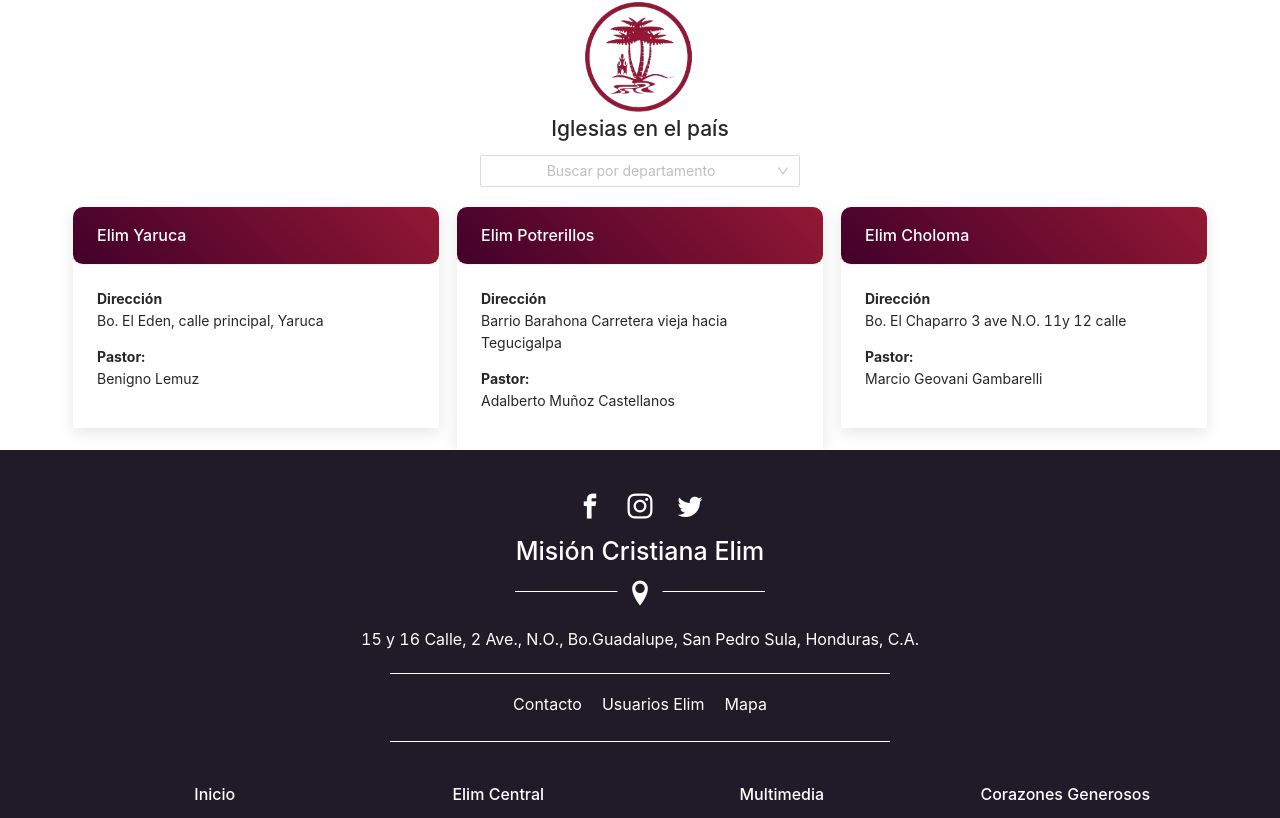
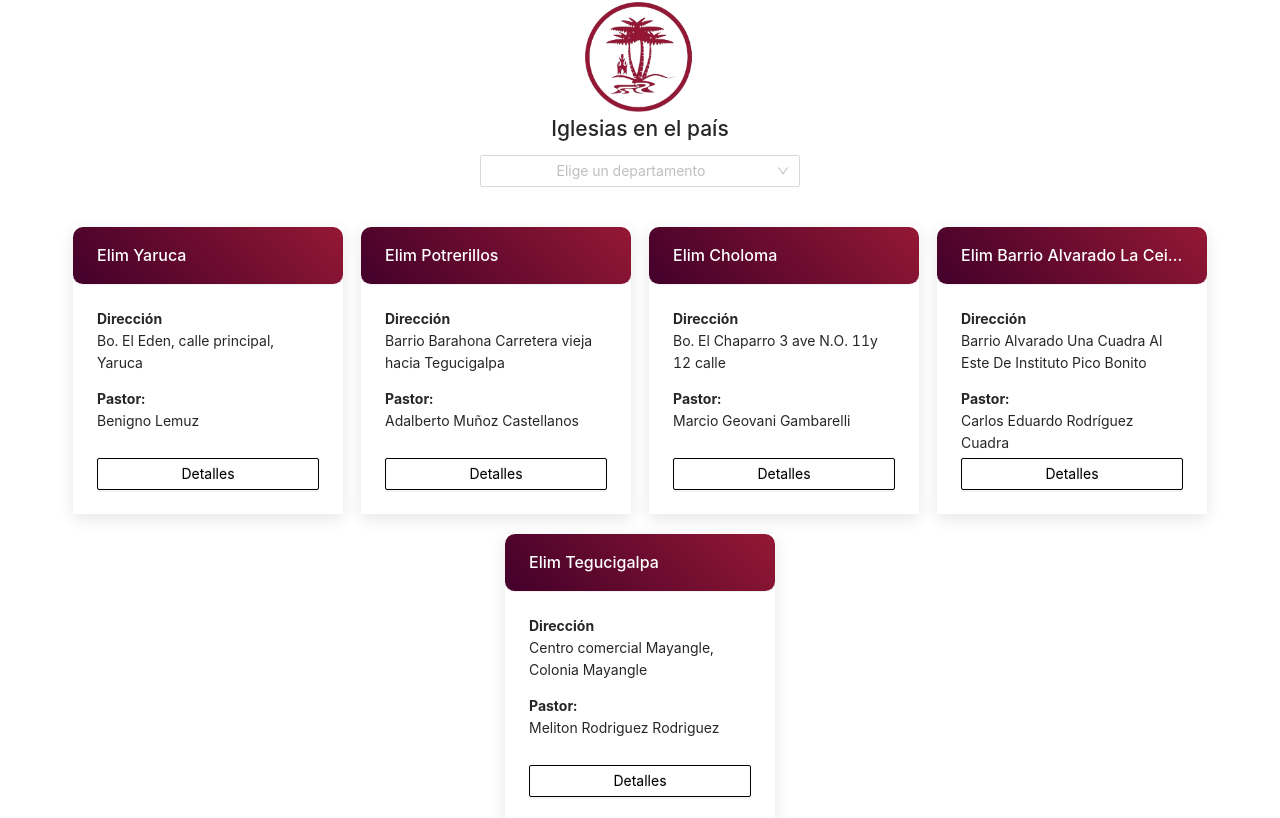
Before and after one commit to conaryHernandez/elim-website, a React (Create React App) app in the folder client/: page /contact in a window 1280 px wide. Shown: the part 799-1617 px from the top of the page. Built offline with nearby package versions, Linux system fonts and the light colour scheme.

Commit message:
Contacts Improvements!

```diff
--- a/client/src/containers/Contact/Contact.js
+++ b/client/src/containers/Contact/Contact.js
@@ -1,5 +1,5 @@
 import React, { useState } from "react";
-import { Card, Col, Row, Select } from "antd";
+import { Card, Col, Row, Select, Tooltip } from "antd";
 import { PhoneOutlined, MailFilled, HomeFilled } from "@ant-design/icons";
 import ChurchCard from "./components/ChurchCard";
 import mainBanner from "../../assets/img/contact/banner-contacto.jpg";
@@ -14,10 +14,14 @@ const Contact = () => {
   const [filteredChurches, setFilteredChurches] = useState(churchesData);
 
   const onDepartamentChange = value => {
+    if (value === "all") {
+      setFilteredChurches(churchesData);
+    } else {
       const filtered = churchesData.filter(church => {
         return church.address.deptoCode === value;
       });
       setFilteredChurches(filtered);
+    }
   };
 
   const onBlur = () => {
@@ -104,10 +108,14 @@ const Contact = () => {
         <div className={styles.locationsWrapper}>
           <img src={logo} className={styles.logo} alt="Logo" />
           <h2>Iglesias en el país</h2>
+          <Tooltip
+            placement="rightBottom"
+            title={"Consulta iglesias por departamento"}
+          >
             <Select
               showSearch
               style={{ width: 320, marginBottom: "2rem", color: "#000" }}
-            placeholder="Buscar por departamento"
+              placeholder="Elige un departamento"
               optionFilterProp="children"
               onChange={onDepartamentChange}
               onFocus={onFocus}
@@ -117,8 +125,10 @@ const Contact = () => {
                 option.children.toLowerCase().indexOf(input.toLowerCase()) >= 0
               }
             >
+              <Option value="all">Todas</Option>
               {generateDepartmentsList(departaments)}
             </Select>
+          </Tooltip>
         </div>
         <div className={styles.churchesWrapper}>
           <Row gutter={18} justify="center">
--- a/client/src/containers/Contact/Contact.module.scss
+++ b/client/src/containers/Contact/Contact.module.scss
@@ -50,6 +50,25 @@
     }
   }
   .ChurchCard {
+    margin-bottom: 2rem;
     box-shadow: 0 5px 16px 0 rgba(0, 0, 0, 0.1);
   }
+  .churchesWrapper {
+    margin-top: 2rem;
+  }
+  .ChurchCardContent {
+    min-height: 15rem;
+  }
+  .seeMore {
+    margin: 0 auto;
+    background: none;
+    color: #000;
+    border: 1px solid #000;
+    width: 100%;
+    text-align: center;
+    &:hover {
+      border: 1px solid #941834;
+      color: #941834;
+    }
+  }
 }
--- a/client/src/containers/Contact/churchesData.js
+++ b/client/src/containers/Contact/churchesData.js
@@ -123,5 +123,81 @@ export const churches = [
         link: "https://www.facebook.com/IglesiaElimCholoma?fref=ts"
       }
     ]
+  },
+  {
+    name: "Iglesia De Cristo Misión Cristiana Elim Barrio Alvarado La Ceiba",
+    shortName: "Elim Barrio Alvarado La Ceiba",
+    address: {
+      location: "Barrio Alvarado Una Cuadra Al Este De Instituto Pico Bonito",
+      departamento: "Atlántida",
+      ciudad: "La Ceiba",
+      deptoCode: "ATL"
+    },
+    phone: "+504 2443-0743 / +504 9983-1371",
+    pastor: "Carlos Eduardo Rodríguez Cuadra",
+    foundationDate: "17 De Julio 1993",
+    email: "iglesiaasaf@yahoo.com",
+    website: "",
+    services: [
+      {
+        name: "Martes",
+        day: "6:15 pm",
+        time: "Culto General"
+      },
+      {
+        name: "Viernes",
+        day: "6:15 pm",
+        time: "Culto General"
+      },
+      {
+        name: "Domingo",
+        day: "3:00 pm",
+        time: "Culto General"
+      }
+    ],
+    socialNetworks: [
+      {
+        name: "facebook",
+        link: "https://www.facebook.com/elimpotrerillos?fref=ts"
+      }
+    ]
+  },
+  {
+    name: "Iglesia de Cristo Misión Cristiana Elim Tegucigalpa",
+    shortName: "Elim Tegucigalpa",
+    address: {
+      location: "Centro comercial Mayangle, Colonia Mayangle",
+      departamento: "Francisco Morazán",
+      ciudad: "Tegucigalpa",
+      deptoCode: "FCO"
+    },
+    phone: "+504 9815-5830",
+    pastor: "Meliton Rodriguez Rodriguez",
+    foundationDate: "9 de Noviembre de 1994",
+    email: "melitonrodriguez58@hotmail.com",
+    website: "",
+    services: [
+      {
+        name: "Martes",
+        day: "6:30 pm",
+        time: "Culto General"
+      },
+      {
+        name: "Sábado",
+        day: "2:00 pm",
+        time: "Culto Jóvenes"
+      },
+      {
+        name: "Domingo",
+        day: "10:00 am",
+        time: "Culto General"
+      }
+    ],
+    socialNetworks: [
+      {
+        name: "facebook",
+        link: "https://www.facebook.com/elimpotrerillos?fref=ts"
+      }
+    ]
   }
 ];
--- a/client/src/containers/Contact/components/ChurchCard.js
+++ b/client/src/containers/Contact/components/ChurchCard.js
@@ -1,6 +1,6 @@
 import React from "react";
 import styles from "../Contact.module.scss";
-import { Card, Col } from "antd";
+import { Card, Col, Button } from "antd";
 
 const headStyles = {
   backgroundImage: "linear-gradient(45deg, #42002a, #941834)",
@@ -11,17 +11,23 @@ const headStyles = {
 export default function ChurchCard(props) {
   const { shortName, address, pastor } = props.churchData;
   return (
-    <Col xs={24} sm={12} lg={8}>
+    <Col xs={24} sm={12} lg={8} xl={6}>
       <Card
         title={shortName}
         headStyle={headStyles}
         bordered={false}
         className={styles.ChurchCard}
       >
-        <strong>Dirección</strong>
-        <p>{address?.location}</p>
-        <strong>Pastor:</strong>
-        <p>{pastor}</p>
+        <div className={styles.ChurchCardContent}>
+          <strong>Dirección</strong>
+          <p>{address?.location}</p>
+          <strong>Pastor:</strong>
+          <p>{pastor}</p>
+        </div>
+
+        <Button className={styles.seeMore} type="primary" size={"default"}>
+          Detalles
+        </Button>
       </Card>
     </Col>
   );
--- a/client/src/containers/Home/Home.js
+++ b/client/src/containers/Home/Home.js
@@ -141,8 +141,12 @@ const Home = () => {
           </Form.Item>
 
           <Form.Item className="txt-center">
-            <Button type="primary" htmlType="submit">
-              Submit
+            <Button
+              type="primary"
+              htmlType="submit"
+              className={classes.submitPrayerBtn}
+            >
+              Enviar
             </Button>
           </Form.Item>
         </Form>
--- a/client/src/containers/Home/Home.module.scss
+++ b/client/src/containers/Home/Home.module.scss
@@ -98,6 +98,10 @@
     max-width: 50rem;
     margin: 0 auto;
   }
+  .submitPrayerBtn {
+    background-color: #1a1423;
+    border: none;
+  }
   .titleWrapper {
     margin-bottom: 3rem;
     text-align: center;
```
Lines whose indentation alone changed are shown as unchanged.
